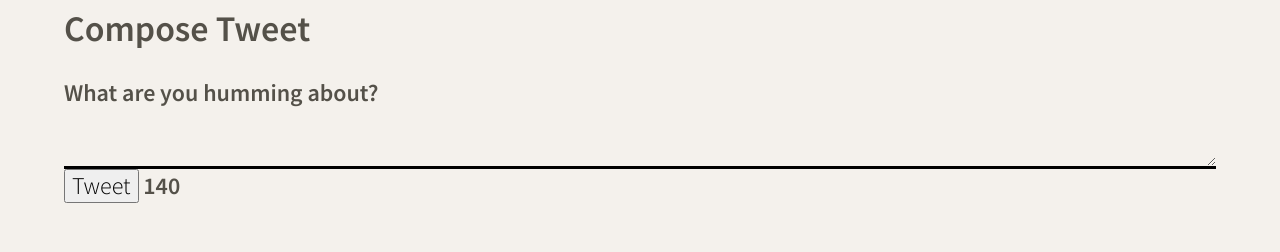
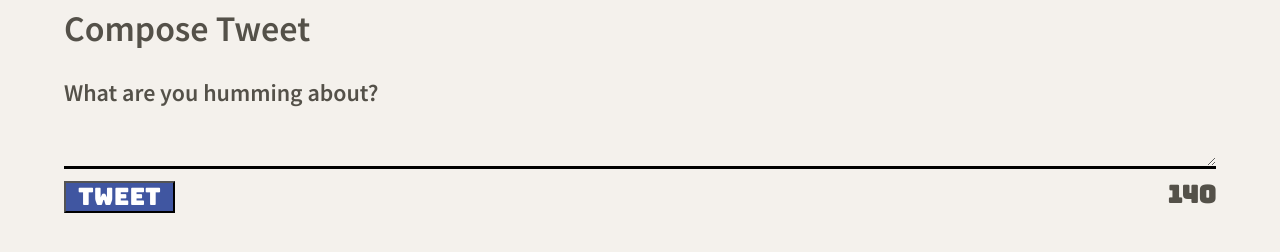
Before and after one commit to cilantrodreams/tweeter, a website: page public/index.html in a window 1280 px wide. Shown: the part 542-794 px from the top of the page. Drawn offline with nearby package versions, Linux system fonts and the light colour scheme.

Commit message:
Added final styling to form button and char counter

```diff
--- a/public/styles/layout.css
+++ b/public/styles/layout.css
@@ -51,3 +51,16 @@ body {
     border-style: none none solid;
     border-color: initial;
 }
+
+.new-tweet > form > div {
+  display: flex;
+  justify-content: space-between;
+  font-family: 'Bungee', cursive;
+  margin: 0.5em 0;
+}
+
+.new-tweet > form > div > button {
+  background-color: #4056A1;
+  color: #FFFFFF;
+  padding: 0 0.5em;
+}
```
